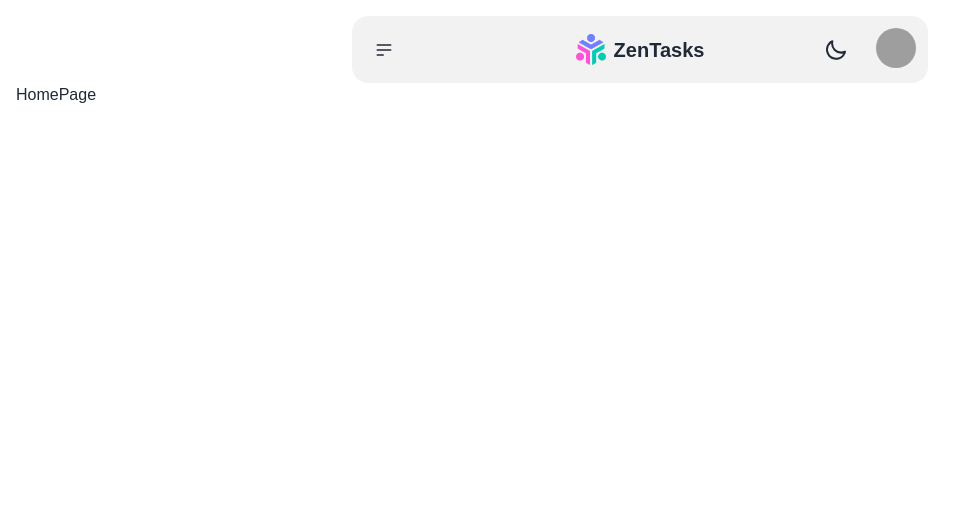
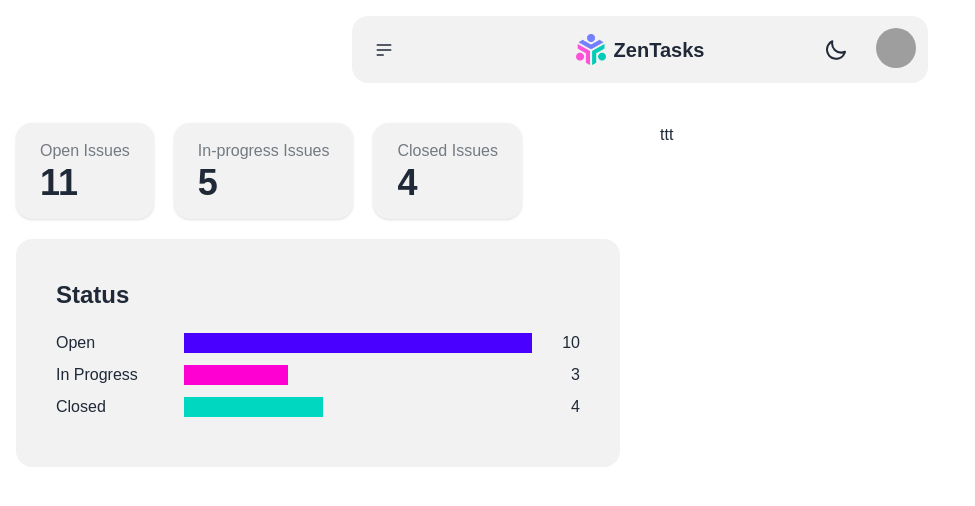
Before and after one commit to jellev00/ZenTasks, a Next.js app: page / in a window 1280 px wide. Shown: the top 506 px of the page, without its empty margins (0-975 px from the left). Built offline with nearby package versions, Linux system fonts and the light colour scheme; grey boxes are pictures that could not be loaded.

Commit message:
✨ Feat: added infoboxes + barcharts to the HomePage

```diff
--- a/src/app/page.tsx
+++ b/src/app/page.tsx
@@ -1,9 +1,33 @@
-import React from 'react'
+import React from 'react';
+import InfoBox from '@/components/infobox/InfoBox';
+import BarChart from '@/components/graphic/BarChart';
 
 const HomePage = () => {
+
+  const data = [
+    { label: 'Open', value: 10, color: 'bg-primary' },
+    { label: 'In Progress', value: 3, color: 'bg-secondary' },
+    { label: 'Closed', value: 4, color: 'bg-accent' },
+  ];
+
   return (
-    <div>HomePage</div>
-  )
+    <div className="flex flex-col gap-10 xl:flex-row w-full min-w-xl mx-auto mt-10">
+      <div className="w-full xl:w-1/2 flex flex-col gap-5">
+        <div className="flex flex-wrap gap-5">
+          <InfoBox title="Open Issues" value={11} />
+          <InfoBox title="In-progress Issues" value={5} />
+          <InfoBox title="Closed Issues" value={4} />
+        </div>
+        <BarChart data={data} />
+      </div>
+      <div className="w-full xl:w-1/2">
+        <div className="">
+          ttt
+        </div>
+      </div>
+    </div>
+  );
+
 }
 
 export default HomePage
--- /dev/null
+++ b/src/components/graphic/BarChart.tsx
@@ -0,0 +1,33 @@
+import React from 'react';
+
+interface BarData {
+    label: string;
+    value: number;
+    color: string;
+}
+
+interface BarChartProps {
+    data: BarData[];
+}
+
+const BarChart: React.FC<BarChartProps> = ({ data }) => {
+
+    const maxValue = Math.max(...data.map(item => item.value));
+
+    return (
+        <div className="p-10 bg-base-200 rounded-2xl">
+            <h2 className="text-2xl font-bold mb-5">Status</h2>
+            {data.map((item, index) => (
+                <div key={index} className="flex items-center mb-2">
+                    <div className="w-32">{item.label}</div>
+                    <div className="flex-1 h-5 relative">
+                        <div className={`absolute inset-y-0 ${item.color}`} style={{ width: `${(item.value / maxValue) * 100}%` }}></div>
+                    </div>
+                    <div className="w-10 text-right ml-2">{item.value}</div>
+                </div>
+            ))}
+        </div>
+    );
+};
+
+export default BarChart;
--- /dev/null
+++ b/src/components/infobox/InfoBox.tsx
@@ -0,0 +1,19 @@
+import React from 'react';
+
+interface InfoBoxProps {
+    title: string;
+    value: string | number;
+}
+
+const InfoBox: React.FC<InfoBoxProps> = ({ title, value }) => {
+    return (
+        <div className="stats shadow bg-base-200">
+            <div className="stat">
+                <div className="stat-title">{title}</div>
+                <div className="stat-value">{value}</div>
+            </div>
+        </div>
+    );
+}
+
+export default InfoBox;
```
